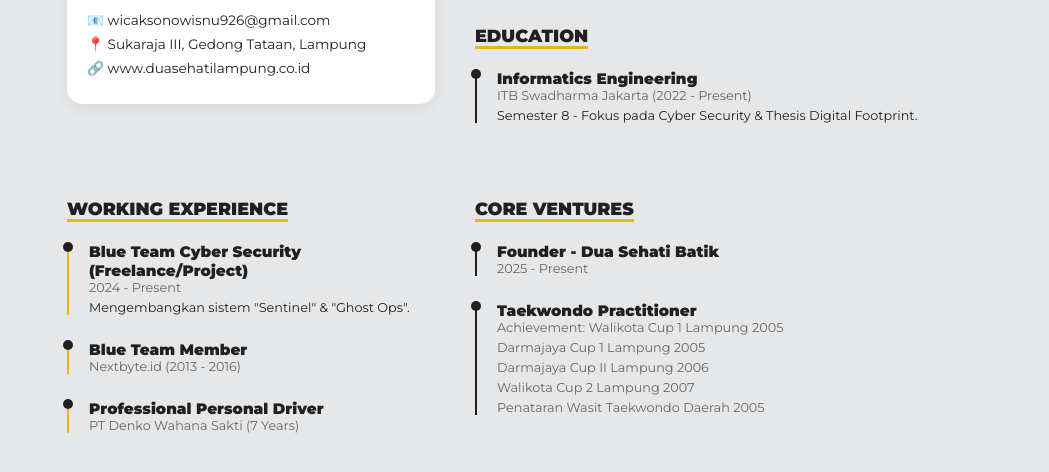
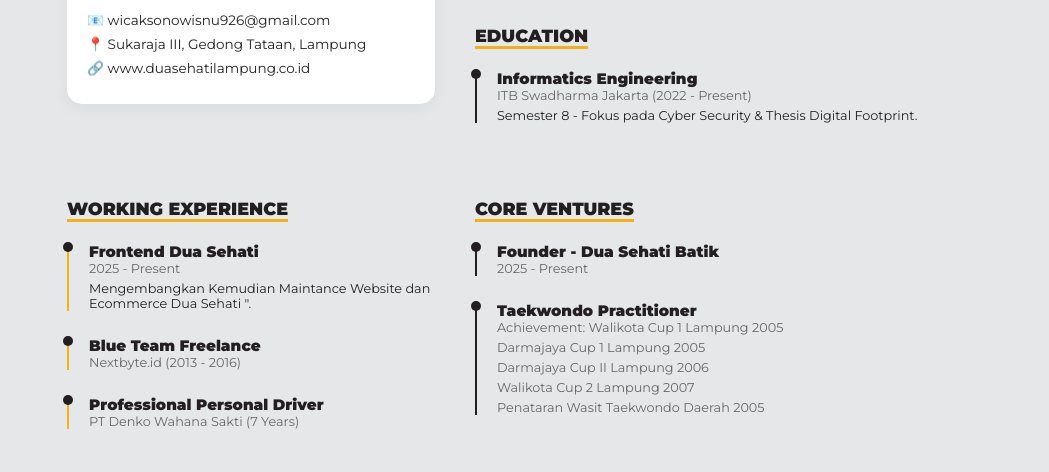
Before and after one commit to Isnu269/portofolio, a plain HTML site: page index.html in a window 1280 px wide. Shown: the part 745-1217 px from the top of the page, without its empty margins (93-1142 px from the left). Drawn offline with Linux system fonts and the light colour scheme.

Commit message:
Update index.html

```diff
--- a/index.html
+++ b/index.html
@@ -267,12 +267,12 @@
         <div class="main-column">
             <h3>Working Experience</h3>
             <div class="experience-item">
-                <h4>Blue Team Cyber Security (Freelance/Project)</h4>
-                <span>2024 - Present</span>
-                <p style="font-size: 0.8rem;">Mengembangkan sistem "Sentinel" & "Ghost Ops".</p>
+                <h4>Frontend Dua Sehati</h4>
+                <span>2025 - Present</span>
+                <p style="font-size: 0.8rem;">Mengembangkan Kemudian Maintance Website dan Ecommerce Dua Sehati ".</p>
             </div>
             <div class="experience-item">
-                <h4>Blue Team Member</h4>
+                <h4>Blue Team Freelance</h4>
                 <span>Nextbyte.id (2013 - 2016)</span>
             </div>
             <div class="experience-item">
```
